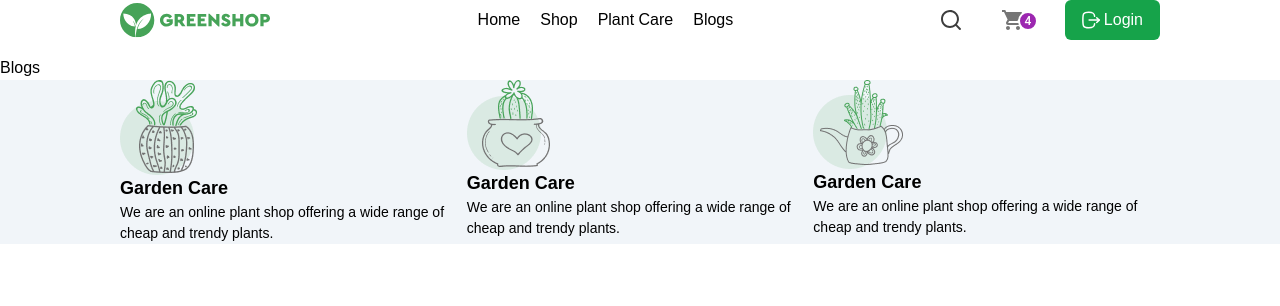
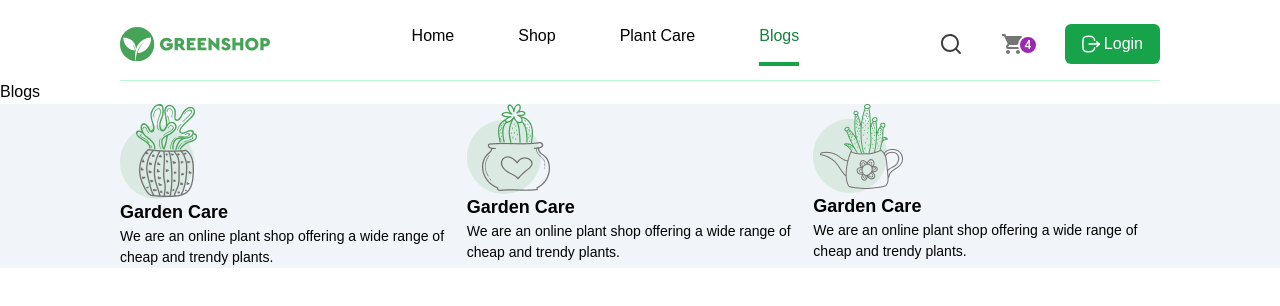
Before and after one commit to YahyobekRahimov/greenshop, a React (Vite) app: page /blogs in a window 1280 px wide. Shown: the top 306 px of the page. Built offline with nearby package versions, Linux system fonts and the light colour scheme; a web font is replaced by a local one.

Commit message:
hover qoshildi

```diff
--- a/src/components/Header.jsx
+++ b/src/components/Header.jsx
@@ -5,26 +5,31 @@ import ShoppingIcon from "../images/shoppingC.svg?react";
 import Search from "../images/search.svg?react";
 import Login from "../images/Logout.svg?react";
 import ColorBadge from "./ColorBadge";
+import { useLocation } from "react-router-dom";
 
 export default function Header() {
+   const location = useLocation();
+
    return (
+
+      <div className="mt-[1.5rem]">
          <Container classes="flex justify-between items-center mb-[1rem] ">
             <div>
                <Logo />
             </div>
             <div>
-            <ul className="list-none flex gap-5">
-               <li>
-                  <NavLink to="/">Home</NavLink>
+               <ul className="list-none flex gap-16">
+                  <li className={`hover:text-green-600 pb-[1em] text-green-700`}>
+                     <NavLink className={`${location.pathname == '/' ? " pb-[1.125rem] border-solid border-b-4 border-b-green-600 text-green-700" : "border-b-white text-black"}`} to="/">Home</NavLink>
                   </li>
-               <li>
-                  <NavLink to="/shop">Shop</NavLink>
+                  <li className="hover:text-green-600">
+                     <NavLink className={`${location.pathname == '/shop' ? " pb-[1.125rem] border-solid border-b-4 border-b-green-600 text-green-700" : "border-b-white text-black"}`} to="/shop">Shop</NavLink>
                   </li>
-               <li>
-                  <NavLink to="/plant-care">Plant Care</NavLink>
+                  <li className="hover:text-green-600">
+                     <NavLink className={`${location.pathname == '/plant-care' ? " pb-[1.125rem] border-solid border-b-4 border-b-green-600 text-green-700" : "border-b-white text-black"}`} to="/plant-care">Plant Care</NavLink>
                   </li>
-               <li>
-                  <NavLink to="/blogs">Blogs</NavLink>
+                  <li className="hover:text-green-600">
+                     <NavLink className={`${location.pathname == '/blogs' ? " pb-[1.125rem] border-solid border-b-4 border-b-green-600 text-green-700" : "border-b-white text-black"}`} to="/blogs">Blogs</NavLink>
                   </li>
                </ul>
             </div>
@@ -32,12 +37,16 @@ export default function Header() {
                <Search />
                <ColorBadge />
                <button className=" items-center flex gap-[0.25rem] text-white px-[1.0625rem] py-[0.5rem] rounded-md bg-green-600">
-               <Login/>
+                  <Login />
                   Login
                </button>
             </div>
 
          </Container>
+         <Container>
+            <div className="h-[0.3px] w-full bg-green-200"></div>
+         </Container>
+      </div>
 
    );
 }
```
Lines whose indentation alone changed are shown as unchanged.
